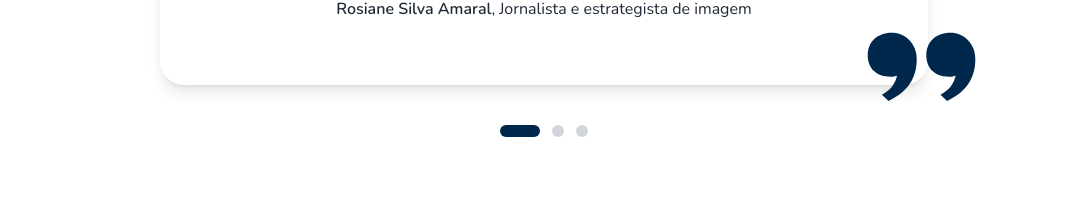
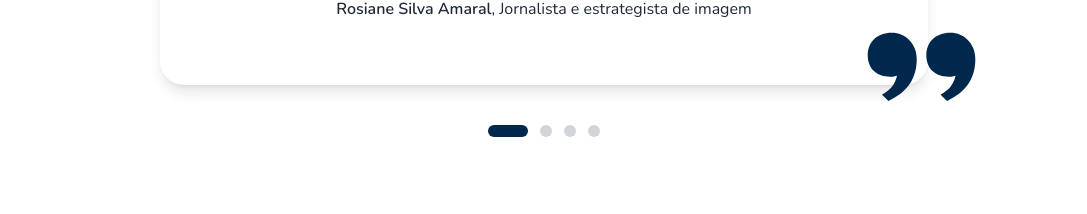
Before and after one commit to ccarlaa/DasHaus, a React (Vite) app in the folder dashous/: page / in a window 1280 px wide. Shown: the part 3735-3949 px from the top of the page, without its empty margins (96-1183 px from the left). Built offline with nearby package versions, Linux system fonts and the light colour scheme.

Commit message:
add comment

```diff
--- a/dashous/src/sections/hero.jsx
+++ b/dashous/src/sections/hero.jsx
@@ -29,7 +29,7 @@ const Hero = () => {
 
     return (
         <section ref={sectionRef} className="w-full md:min-h-[500px] lg:min-h-[780px] items-center  bg-white flex justify-center relative px-6 ">
-            <div className="w-full lg:max-w-[1024px] mb-20 md:max-w-[500px] flex flex-col gap-6 lg:gap-10 py-10 lg:py-0">
+            <div className="w-full lg:max-w-[1024px] lg:mb-20 md:max-w-[500px] flex flex-col gap-6 lg:gap-10 py-10 lg:py-0">
                 <h1 className={`font-bold text-gray-200  lg:text-left text-center text-lg  md:text-2xl lg:text-5xl w-full lg:w-[680px] tracking-wider lg:tracking-widest transition-all duration-700 ease-out ${
                     isVisible ? 'opacity-100 translate-x-0' : 'opacity-0 -translate-x-10'
                 }`}>
--- a/dashous/src/sections/testimonials.jsx
+++ b/dashous/src/sections/testimonials.jsx
@@ -30,6 +30,18 @@ const testimonialsData = [
         verdadeiro lar coletivo.`,
     author: "Teresa Cristina",
     title: "Moradora e proprietária"
+  },
+  {
+    text:
+        `Atuar como conselheiro é muito mais eficaz quando
+         temos uma síndica como a Silvia Perez. Líder preparada
+          e acolhedora, ela conduz o condomínio com firmeza,
+           elegância e respeito. Está sempre aberta ao diálogo
+            e faz questão de incluir o conselho nas decisões
+             importantes. Sua forma de administrar inspira confiança
+              e fortalece a união da gestão.`,
+    author: "Isabela Cristina",
+    title: "Conselho"
   },
 ];
 
```
